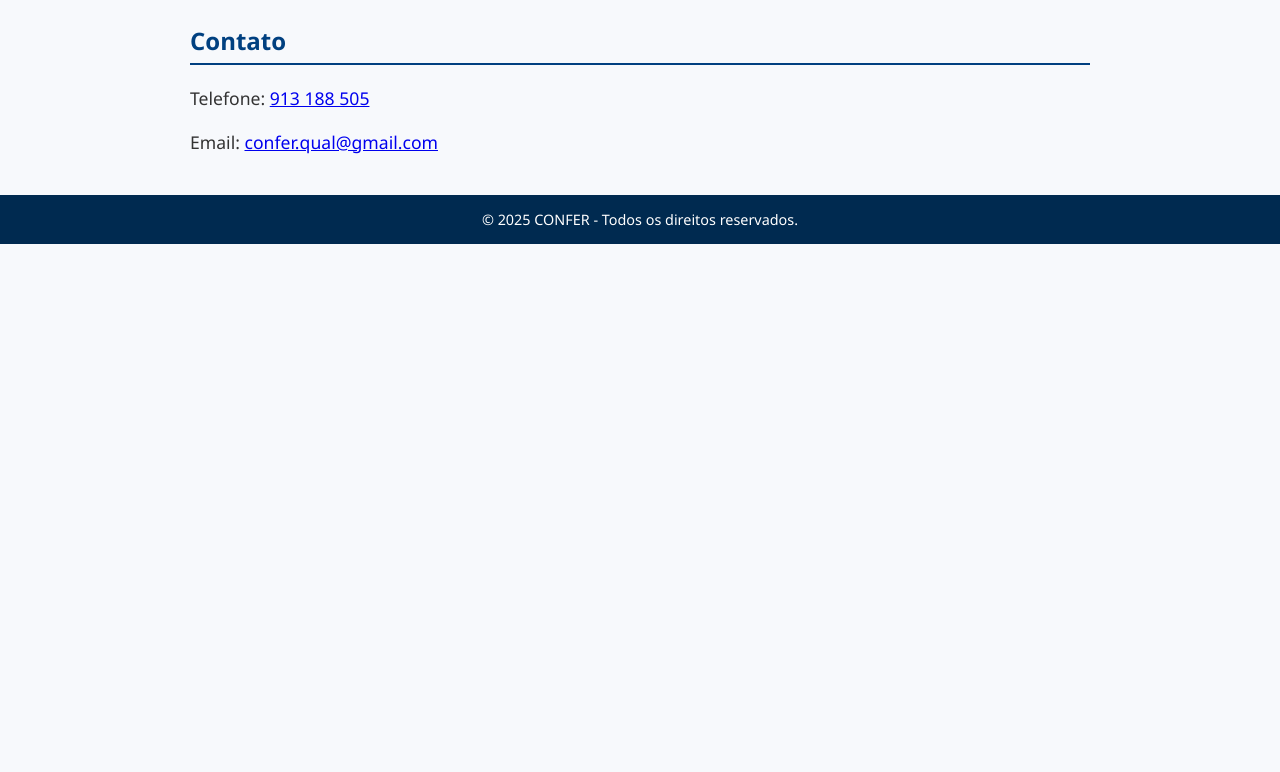
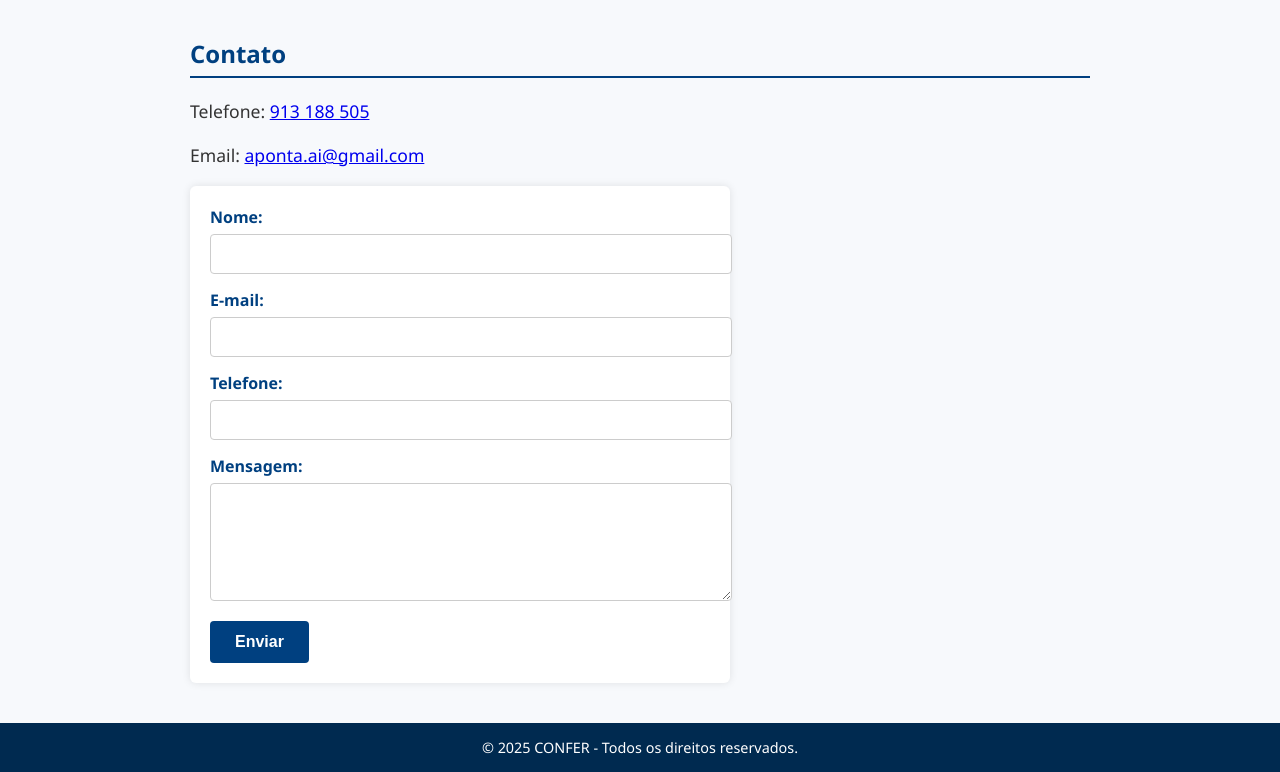
Before and after one commit to conferqual/confer, a plain HTML site: page index.html in a window 1280 px wide. Shown: the part 452-1224 px from the top of the page. Before the commit the page ends 800 px from the top, so only its background shows below. Drawn offline with Linux system fonts and the light colour scheme.

Commit message:
Add files via upload

```diff
--- a/index.html
+++ b/index.html
@@ -47,9 +47,12 @@
       padding-bottom: 6px;
       margin-bottom: 20px;
     }
-    p {
+    p, ul {
       font-size: 1.1em;
       line-height: 1.5;
+    }
+    ul {
+      padding-left: 20px;
     }
     footer {
       background-color: #002a50;
@@ -57,6 +60,59 @@
       text-align: center;
       padding: 15px 10%;
       font-size: 0.9em;
+    }
+    /* Formulário */
+    form {
+      background: white;
+      padding: 20px;
+      border-radius: 6px;
+      box-shadow: 0 0 8px rgba(0,0,0,0.1);
+      max-width: 500px;
+    }
+    label {
+      display: block;
+      margin-bottom: 6px;
+      font-weight: 600;
+      color: #004080;
+    }
+    input[type="text"],
+    input[type="email"],
+    input[type="tel"],
+    textarea {
+      width: 100%;
+      padding: 8px 10px;
+      margin-bottom: 15px;
+      border: 1px solid #ccc;
+      border-radius: 4px;
+      font-size: 1em;
+      font-family: inherit;
+      resize: vertical;
+    }
+    textarea {
+      min-height: 100px;
+    }
+    button {
+      background-color: #004080;
+      color: white;
+      border: none;
+      padding: 12px 25px;
+      font-size: 1em;
+      border-radius: 4px;
+      cursor: pointer;
+      font-weight: 700;
+      transition: background-color 0.3s ease;
+    }
+    button:hover {
+      background-color: #003060;
+    }
+    /* Responsivo */
+    @media (max-width: 600px) {
+      main {
+        margin: 20px 5%;
+      }
+      form {
+        max-width: 100%;
+      }
     }
   </style>
 </head>
@@ -91,7 +147,23 @@
     <section id="contato">
       <h2>Contato</h2>
       <p>Telefone: <a href="tel:+351913188505">913 188 505</a></p>
-      <p>Email: <a href="mailto:confer.qual@gmail.com">confer.qual@gmail.com</a></p>
+      <p>Email: <a href="mailto:aponta.ai@gmail.com">aponta.ai@gmail.com</a></p>
+
+      <form id="form-contato" action="#" method="post">
+        <label for="nome">Nome:</label>
+        <input type="text" id="nome" name="nome" required />
+
+        <label for="email">E-mail:</label>
+        <input type="email" id="email" name="email" required />
+
+        <label for="telefone">Telefone:</label>
+        <input type="tel" id="telefone" name="telefone" />
+
+        <label for="mensagem">Mensagem:</label>
+        <textarea id="mensagem" name="mensagem" required></textarea>
+
+        <button type="submit">Enviar</button>
+      </form>
     </section>
   </main>
 
```
